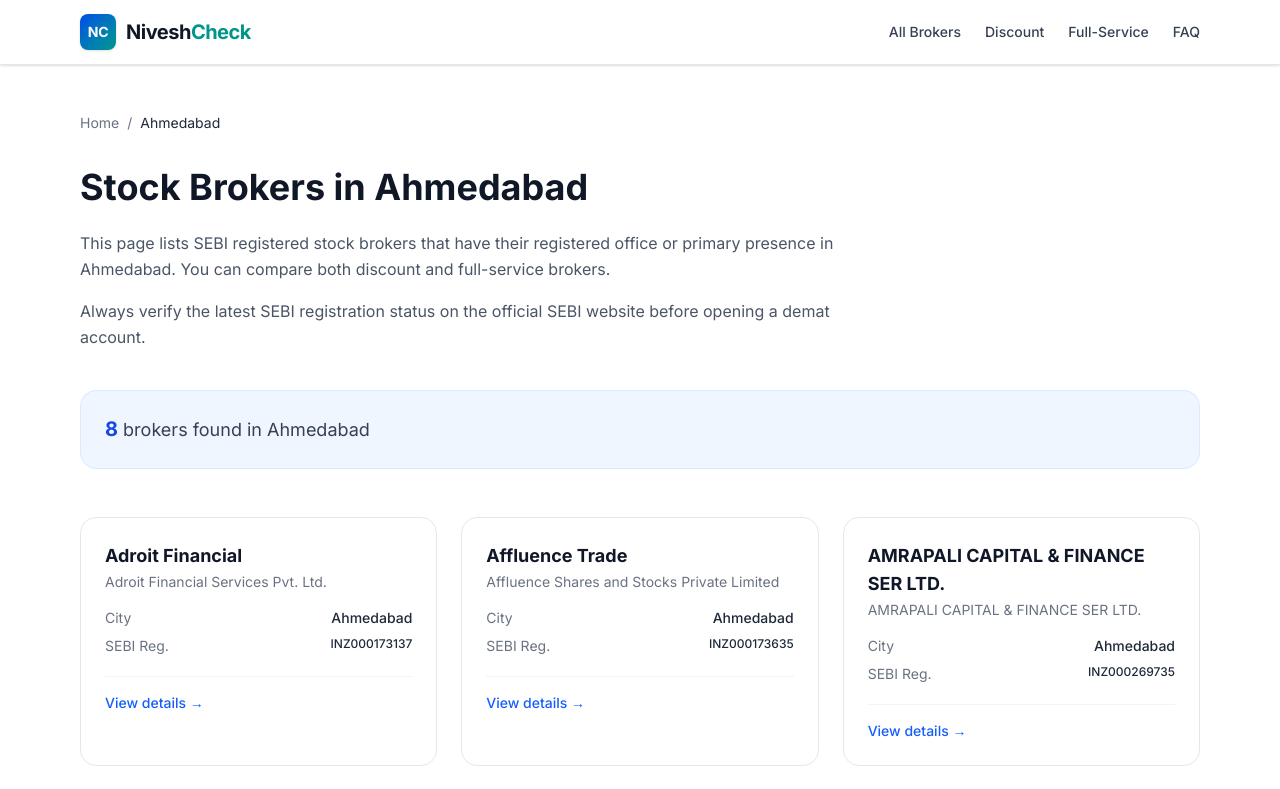
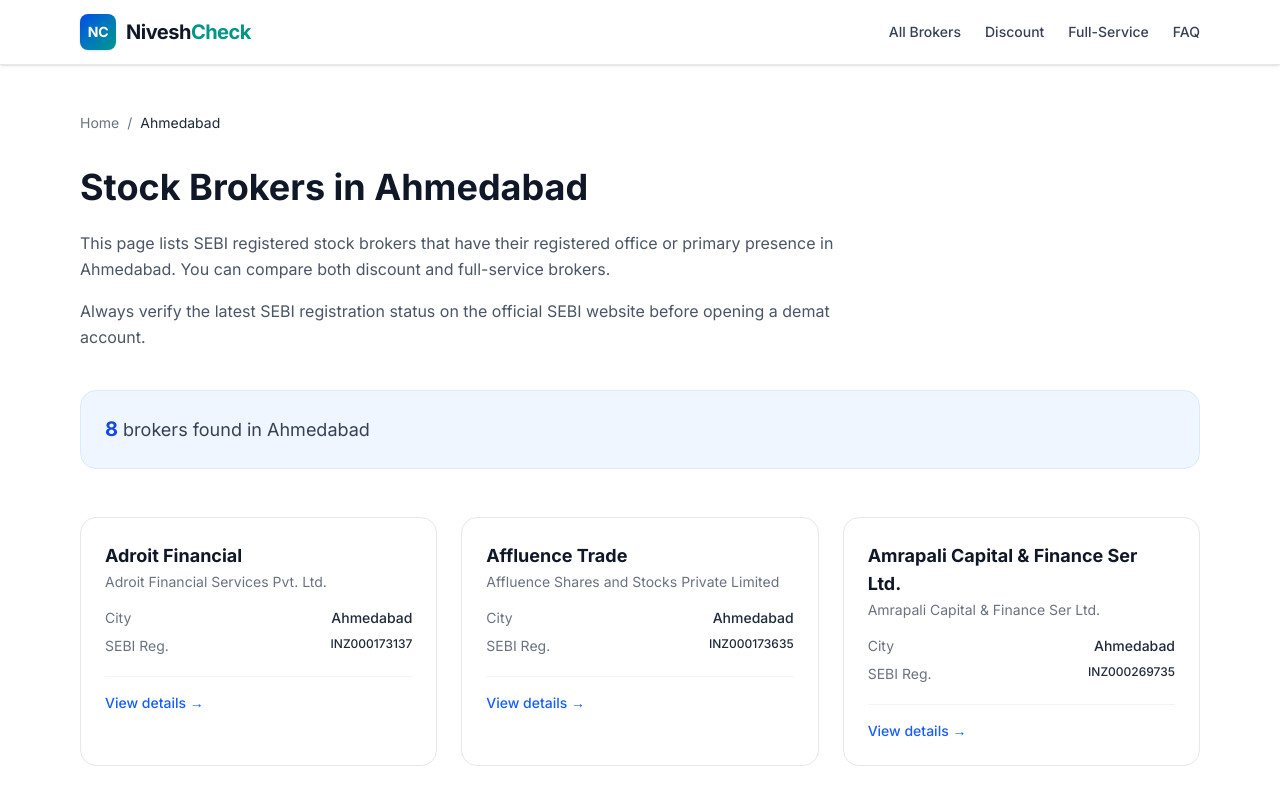
Before and after one commit to divynventures/niveshcheck, a Next.js app: page /city/ahmedabad in a window 1280 px wide. Shown: the top 789 px of the page. Built offline with nearby package versions, Linux system fonts and the light colour scheme.

Commit message:
Format official broker names for display

```diff
--- a/src/app/brokers/[slug]/page.tsx
+++ b/src/app/brokers/[slug]/page.tsx
@@ -2,6 +2,7 @@
 import Link from "next/link";
 import { JsonLd } from "@/components/JsonLd";
 import brokersData from "@/data/brokers.json";
+import { formatBrokerName } from "@/lib/format-broker-name";
 import { absoluteUrl, createPageMetadata } from "@/lib/metadata";
 import { getSebiBrokerSearchUrl } from "@/lib/sebi";
 import { Broker } from "@/lib/types";
@@ -24,9 +25,11 @@
 
   if (!broker) return { title: "Broker Not Found" };
 
+  const brokerName = formatBrokerName(broker.tradeName);
+
   return createPageMetadata({
-    title: `${broker.tradeName} SEBI Registration Details`,
-    description: `View NiveshCheck's recorded SEBI registration number for ${broker.tradeName} (${broker.sebiRegNo}), based in ${broker.city}, and verify the current record directly with SEBI.`,
+    title: `${brokerName} SEBI Registration Details`,
+    description: `View NiveshCheck's recorded SEBI registration number for ${brokerName} (${broker.sebiRegNo}), based in ${broker.city}, and verify the current record directly with SEBI.`,
     pathname: `/brokers/${broker.slug}`,
   });
 }
@@ -41,6 +44,8 @@
 
   if (!broker) notFound();
 
+  const brokerName = formatBrokerName(broker.tradeName);
+  const legalName = formatBrokerName(broker.name);
   const sebiSearchUrl = broker.registrationSourceUrl ?? getSebiBrokerSearchUrl(broker.sebiRegNo);
   const registrationReviewedAt = new Intl.DateTimeFormat("en-IN", {
     day: "numeric",
@@ -50,15 +55,15 @@
   }).format(new Date(`${broker.registrationReviewedAt}T00:00:00Z`));
   const faqItems = [
     {
-      question: `What is ${broker.tradeName}'s recorded SEBI registration number?`,
-      answer: `${broker.tradeName}'s recorded SEBI registration number on NiveshCheck is ${broker.sebiRegNo}. Check the current record directly with SEBI before relying on it.`,
+      question: `What is ${brokerName}'s recorded SEBI registration number?`,
+      answer: `${brokerName}'s recorded SEBI registration number on NiveshCheck is ${broker.sebiRegNo}. Check the current record directly with SEBI before relying on it.`,
     },
     {
-      question: `How can I check ${broker.tradeName}'s current SEBI record?`,
+      question: `How can I check ${brokerName}'s current SEBI record?`,
       answer: `Use the official SEBI registered stock-broker directory and search for ${broker.sebiRegNo}. The official record may change after NiveshCheck's review date.`,
     },
     {
-      question: `Does NiveshCheck recommend ${broker.tradeName}?`,
+      question: `Does NiveshCheck recommend ${brokerName}?`,
       answer: "No. NiveshCheck is an independent directory and does not recommend, endorse, certify, or assess the suitability of brokers.",
     },
   ];
@@ -66,8 +71,8 @@
   const schema = {
     "@context": "https://schema.org",
     "@type": "FinancialService",
-    name: broker.tradeName,
-    legalName: broker.name,
+    name: brokerName,
+    legalName,
     url: absoluteUrl(`/brokers/${broker.slug}`),
     sameAs: sebiSearchUrl,
     identifier: {
@@ -85,7 +90,7 @@
       {
         "@type": "ListItem",
         position: 3,
-        name: broker.tradeName,
+        name: brokerName,
         item: absoluteUrl(`/brokers/${broker.slug}`),
       },
     ],
@@ -116,7 +121,7 @@
           Brokers
         </Link>
         <span className="mx-2">/</span>
-        <span className="text-gray-800">{broker.tradeName}</span>
+        <span className="text-gray-800">{brokerName}</span>
       </nav>
 
       {/* Main Card */}
@@ -124,9 +129,9 @@
         <div className="flex flex-col md:flex-row md:items-start md:justify-between gap-4 mb-6">
           <div>
             <h1 className="text-3xl md:text-4xl font-bold text-gray-900 mb-2">
-              {broker.tradeName}
+              {brokerName}
             </h1>
-            <p className="text-gray-500">{broker.name}</p>
+            <p className="text-gray-500">{legalName}</p>
           </div>
         </div>
 
--- a/src/components/BrokerCard.tsx
+++ b/src/components/BrokerCard.tsx
@@ -1,4 +1,5 @@
 import Link from "next/link";
+import { formatBrokerName } from "@/lib/format-broker-name";
 import { Broker } from "@/lib/types";
 
 export default function BrokerCard({ broker }: { broker: Broker }) {
@@ -10,9 +11,9 @@
       <div className="mb-4">
         <div>
           <h3 className="text-lg font-bold text-gray-900 group-hover:text-blue-600 transition">
-            {broker.tradeName}
+            {formatBrokerName(broker.tradeName)}
           </h3>
-          <p className="text-sm text-gray-500 mt-0.5">{broker.name}</p>
+          <p className="text-sm text-gray-500 mt-0.5">{formatBrokerName(broker.name)}</p>
         </div>
       </div>
 
--- /dev/null
+++ b/src/lib/format-broker-name.ts
@@ -0,0 +1,27 @@
+const titleCaseExceptions = new Set(["LTD", "PVT", "LLP", "SER"]);
+
+function titleCaseWord(word: string): string {
+  const bareWord = word.replace(/[^A-Z]/g, "");
+
+  if (
+    /^(?:[A-Z]\.){2,}$/.test(word) ||
+    (/^[A-Z]{1,4}$/.test(bareWord) && !titleCaseExceptions.has(bareWord))
+  ) {
+    return word;
+  }
+
+  return word
+    .toLowerCase()
+    .replace(/(^|[-/.])([a-z])/g, (_, separator: string, letter: string) =>
+      `${separator}${letter.toUpperCase()}`
+    );
+}
+
+/** Formats all-caps official source text for display without changing stored source data. */
+export function formatBrokerName(name: string): string {
+  if (name === name.toUpperCase() && name !== name.toLowerCase()) {
+    return name.split(/(\s+)/).map(titleCaseWord).join("");
+  }
+
+  return name;
+}
```
